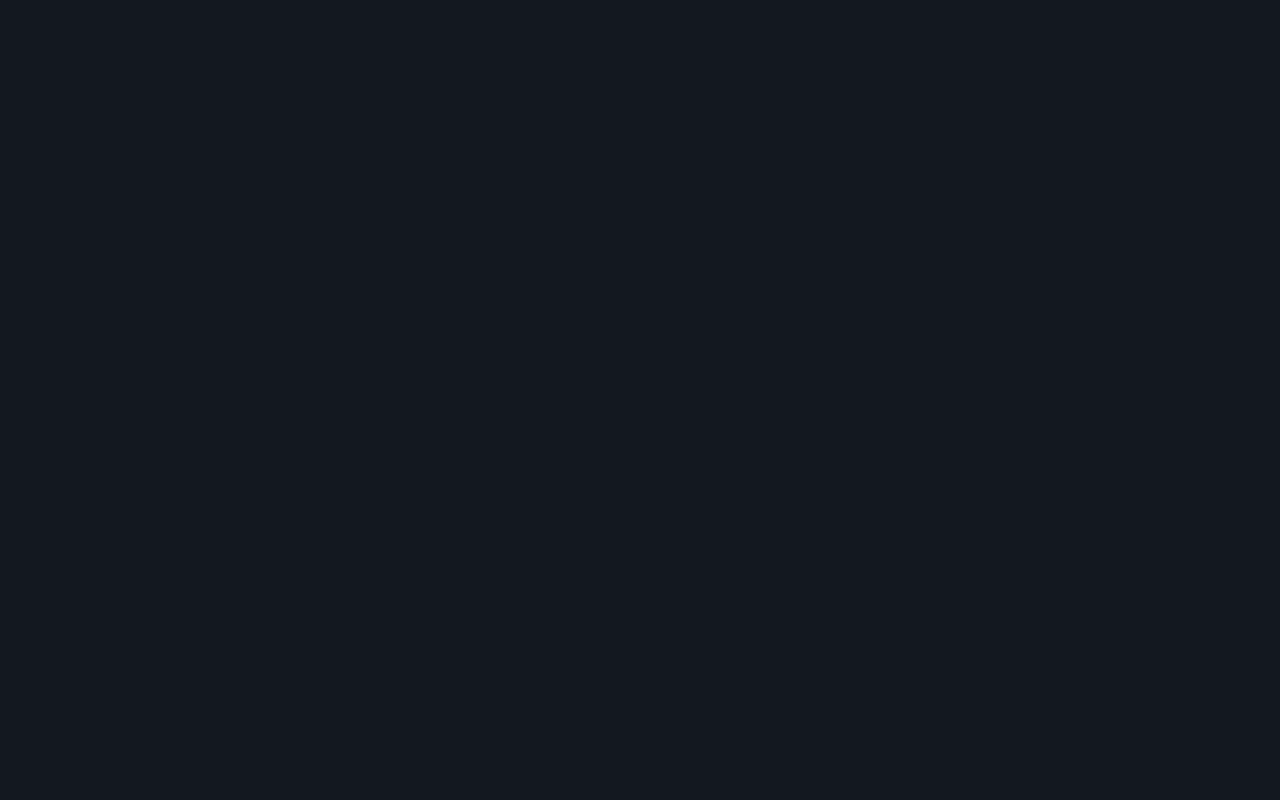
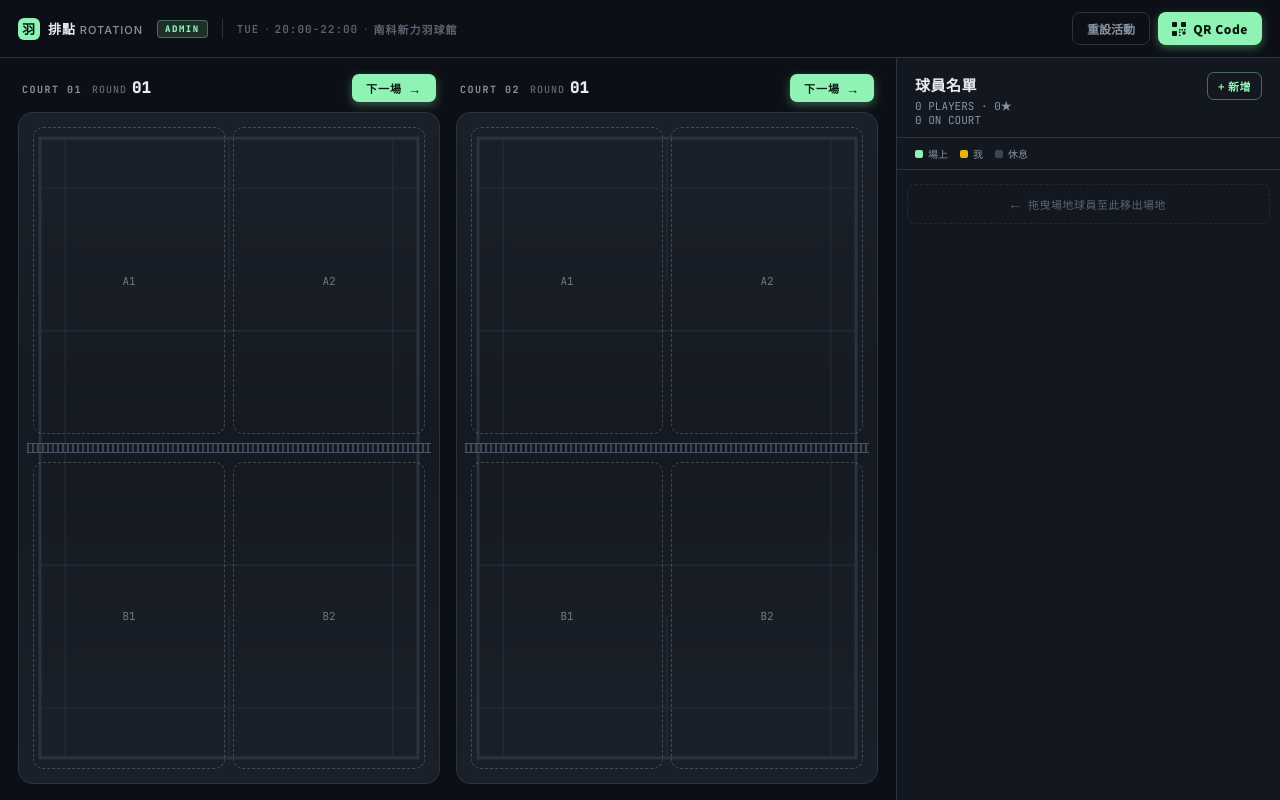
Before and after one commit to arku1305/badminton-with-you-scheduler, a plain HTML site: page index.html in a window 1280 px wide. Drawn offline with nearby package versions, Linux system fonts and the light colour scheme; no server answers.

Commit message:
Add files via upload

```diff
--- a/index.html
+++ b/index.html
@@ -56,6 +56,6 @@
   </script>
 
   <!-- 模組載入順序 -->
-  <script type="text/babel" src="app.js"></script>
+  <script type="text/babel" src="main.js"></script>
 </body>
 </html>
```
